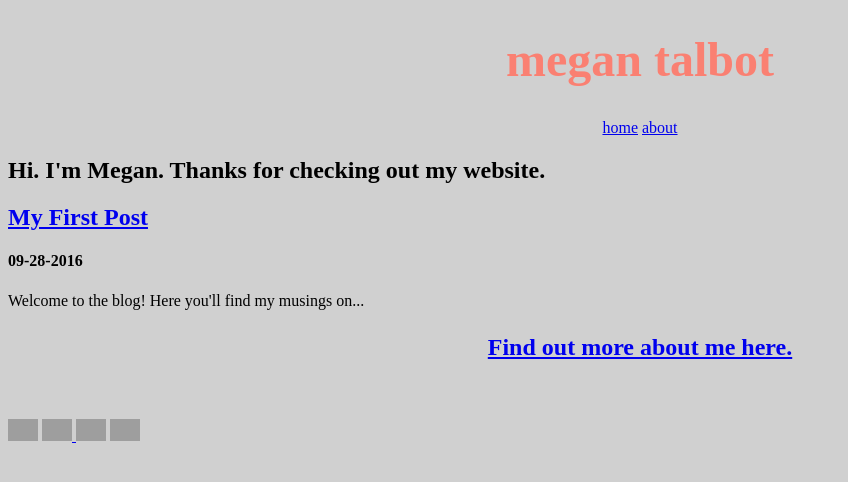
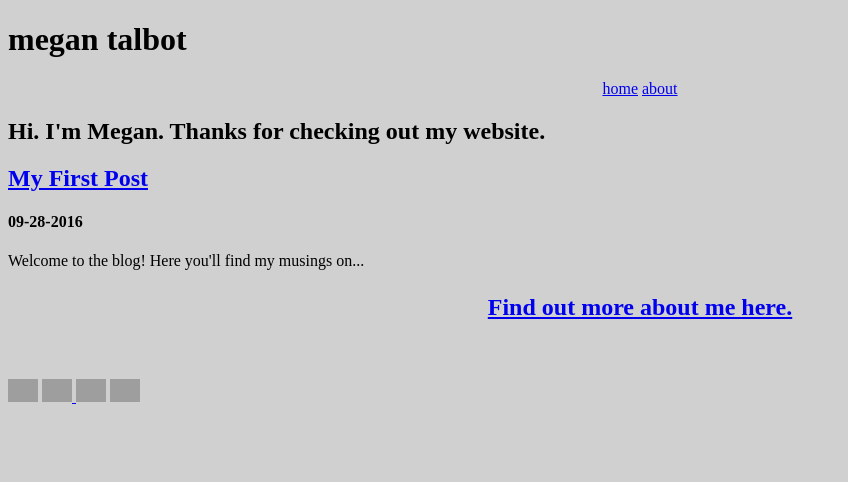
Before and after one commit to meganft/meganft.github.io, a Jekyll site: the page built from index.html, in a window 1280 px wide. Shown: the top 482 px of the page, without its empty margins (0-848 px from the left). Built offline with Jekyll 4.4.1, drawn with Linux system fonts in a browser that asks for light colours; grey boxes are pictures that could not be loaded.

Commit message:
fix spacing

```diff
--- a/css/styles.css
+++ b/css/styles.css
@@ -5,11 +5,9 @@
 
 body {
   background-color: #D0D0D0;
-  font-family: 'Helvetica'
-  font-weight: lighter;
 }
 
-h1 {
+title {
   color: #fa8072;
   font-family: 'Helvetica'
   font-weight: lighter;
@@ -36,9 +34,9 @@
 }
 
 #links {
-  text-align: center
+  text-align: center;
 }
 
 .about-text {
-  font: 'Helvetica'
+  font: 'Helvetica';
 }
```
